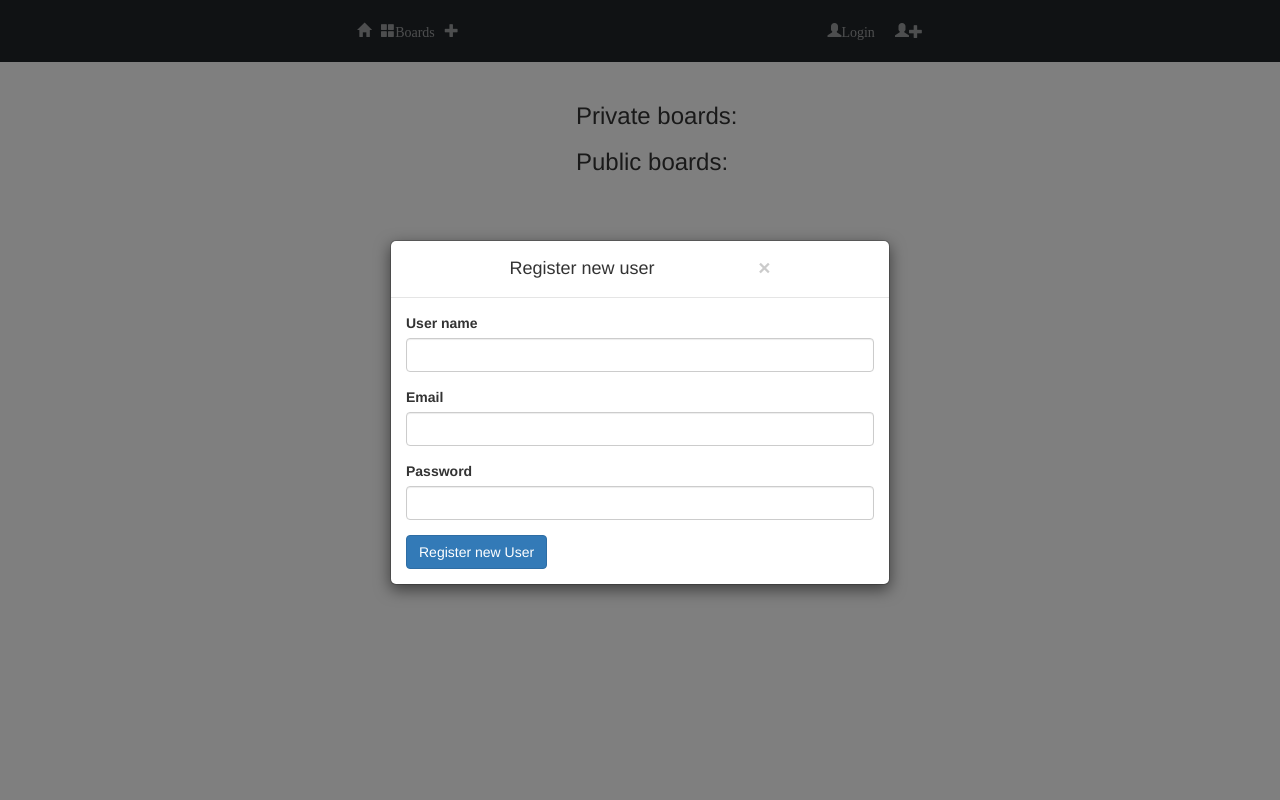
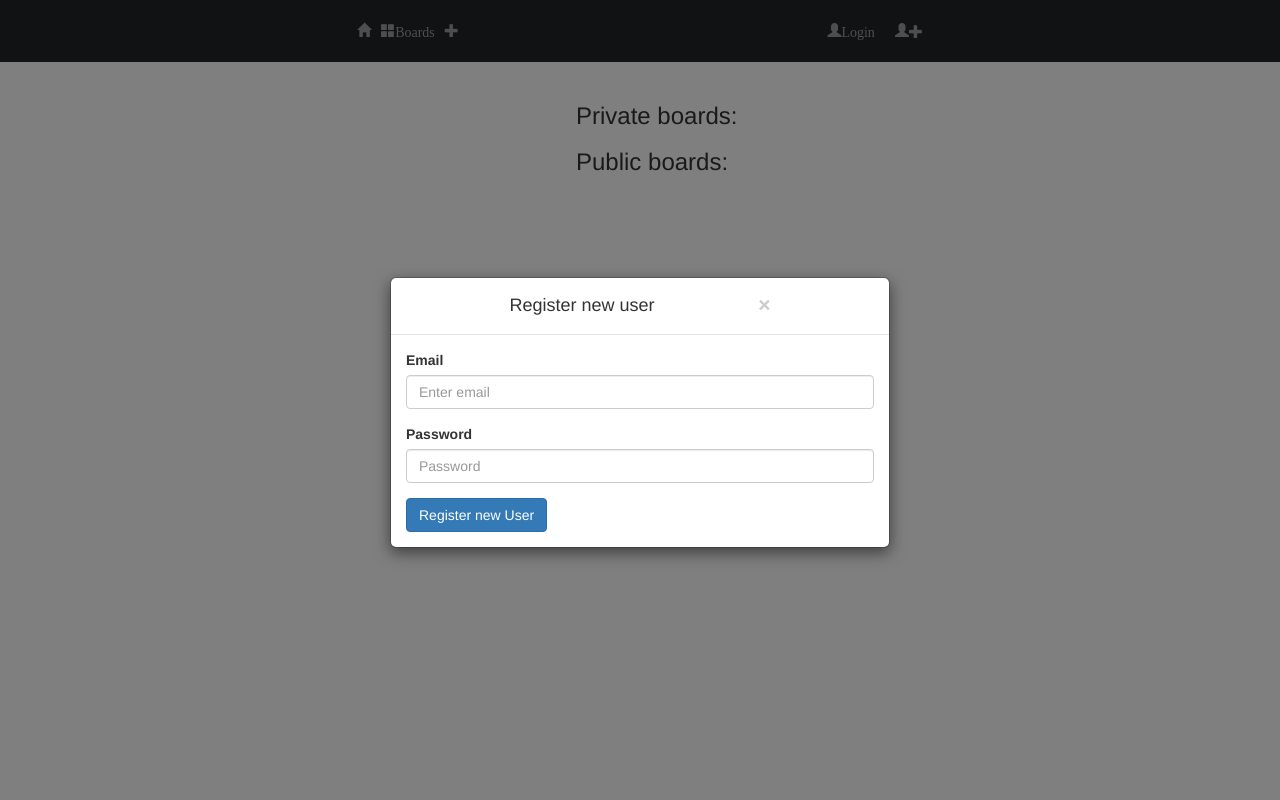
Before and after one commit to kyrylpopyk/ProMan, a Flask app: page / in a window 1280 px wide, after a click that opens the changed part. Run offline with Flask 2, Linux system fonts and the light colour scheme; data that the repository does not hold is empty; parts of the project's set-up code (start-up, migrations or seed data) failed here and were passed over; some libraries are stand-ins or nearby versions.

Commit message:
modified to validate login and register user

```diff
--- a/main.py
+++ b/main.py
@@ -38,14 +38,10 @@ def index():
 @json_response
 def register_user():
     form_data = request.get_json()
-    # if form_data.headers["Status"] == 200:
     hash_password = util.password_encryption(form_data["password"])
     form_data["password"] = hash_password
     data_handler.add_user(form_data)
     return "You have been registered"
-    # else:
-    #     return "Registration failed"
-
 
 
 @app.route('/login', methods=['POST'])
@@ -108,6 +104,12 @@ def get_cards_for_board(board_id: int):
     return data_handler.get_cards_for_board(board_id)
 
 
+@app.route("/get-logins")
+@json_response
+def get_logins():
+    return data_handler.get_logins()
+
+
 def main():
     app.run(debug=True)
 
--- a/static/js/data_handler.js
+++ b/static/js/data_handler.js
@@ -75,7 +75,11 @@ export let dataHandler = {
         // creates new card, saves it and calls the callback function with its data
     },
     registerUser: function (formData) {
-        this._api_post(`${window.location.origin}/register`, formData)
+        this._api_post(`${window.location.origin}/register`, formData);
+    },
+    getLogins: function () {
+       return this._api_get('/get-logins');
+
     }
     // here comes more features
 };
--- a/static/js/dom.js
+++ b/static/js/dom.js
@@ -2,6 +2,7 @@
 
 // It uses data_handler.js to visualize elements
 import { dataHandler } from "./data_handler.js";
+
 
 export let dom = {
     init: function () {
@@ -70,10 +71,9 @@ export let dom = {
     },
     listenNewLoginBtn:  function() {
         document.querySelector(".loginBtn").addEventListener("click", () => {
-            let minPasswordLength = 5;
             let email = document.querySelector(".login-email-text-box").value;
             let password = document.querySelector(".login-password-text-box").value;
-            if (email.indexOf('@') && password.length >= minPasswordLength){
+            if (validateUser(email, password, "login")){
                 window.$('#Modal').modal('hide');
                 fetch(`${window.location.origin}/login`,{
                     headers: new Headers({
@@ -123,18 +123,19 @@ export let dom = {
     registerNewUser: function () {
         const registerBtn = document.querySelector("#registerNewUser");
         registerBtn.addEventListener("click", function () {
-            let username = document.querySelector("#newUserName").value;
             let email = document.querySelector("#newUserEmail").value;
             let password = document.querySelector("#newUserPassword").value;
-
-
-            let data = {
-                "username": username,
+            if (validateUser(email, password, "register")) {
+                let data = {
                 "email": email,
                 "password": password
             }
 
-            dataHandler.registerUser(data)
+                dataHandler.registerUser(data)
+            } else {
+                console.log("Incorrect data!")
+            }
+
         });
 
     },
@@ -155,6 +156,20 @@ export let dom = {
                 }
 
             })
-    }
+    },
+
 
 };
+
+
+function validateUser (login, password, type) {
+    let minLenght = 5;
+    let maxLenght = 50;
+    if ((login.lenght > minLenght && login.lenght < maxLenght) && (password.lenght > minLenght && password.lenght < maxLenght) && (login.indexOf("@"))) {
+        if (type === "register") {
+            let logins = dataHandler.getLogins();
+            return !login in logins;  // if login not in logins return true else false
+        }
+        return true;
+        }
+    }
--- a/templates/user_registration.html
+++ b/templates/user_registration.html
@@ -14,16 +14,12 @@
       <div class="modal-body">
         <form id="registerUserForm">
           <div class="form-group">
-            <label for="newUserName">User name</label>
-            <input type="text" class="form-control" id="newUserName" name="newUserName" minlength="3" maxlength="30" required>
-          </div>
-          <div class="form-group">
             <label for="newUserEmail">Email</label>
-            <input type="email" class="form-control" id="newUserEmail" name="newUserEmail" minlength="5" maxlength="50" required>
+            <input type="email" class="form-control" id="newUserEmail" name="newUserEmail" placeholder="Enter email">
           </div>
           <div class="form-group">
             <label for="newUserPassword">Password</label>
-            <input type="password" class="form-control" id="newUserPassword" name="newUserPassword" minlength="5" maxlength="30" required>
+            <input type="password" class="form-control" id="newUserPassword" name="newUserPassword" placeholder="Password">
           </div>
           <button type="submit" class="btn btn-primary" id="registerNewUser">Register new User</button>
         </form>
```
Also changed, not shown: data_handler.py (+11 -2 lines).
